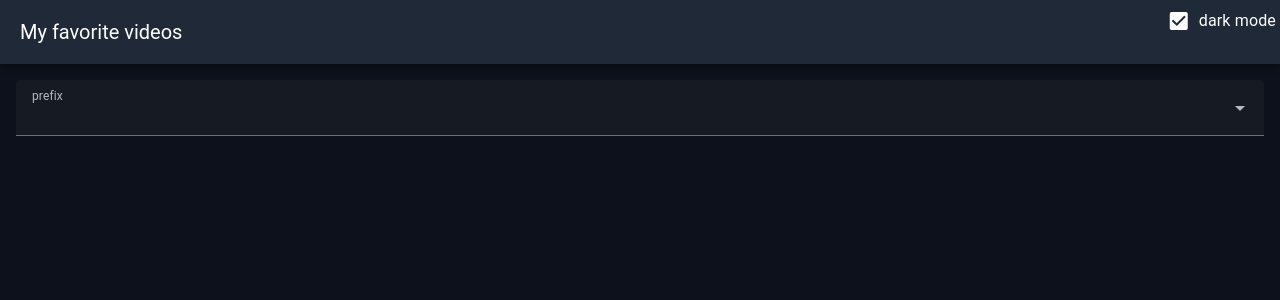
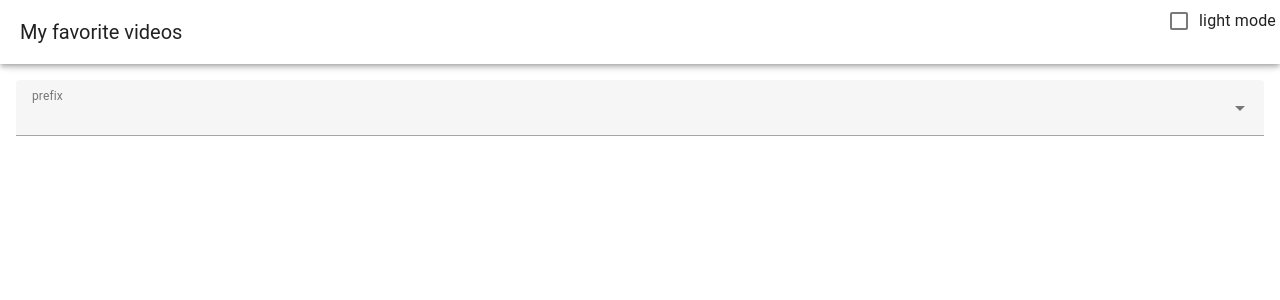
Before and after one commit to bruin-iwai/avshare3, a Nuxt app in the folder packages/gui/: page / in a window 1280 px wide. Shown: the top 300 px of the page. Built offline with nearby package versions, Linux system fonts and the light colour scheme.

Commit message:
vuetify-nuxt-module を使った設定簡素化, 合わせて package-lock.json を再作成

```diff
--- a/packages/gui/app/plugins/vuetify.ts
+++ /dev/null
@@ -1,47 +0,0 @@
-// import this after install `@mdi/font` package
-import '@mdi/font/css/materialdesignicons.css';
-
-import 'vuetify/styles';
-import { createVuetify } from 'vuetify';
-
-export default defineNuxtPlugin((app) => {
-  const vuetify = createVuetify({
-    theme: {
-      defaultTheme: 'dark',
-      themes: {
-        light: {
-          dark: false,
-          colors: {
-            background: '#FFFFFF',
-            surface: '#FFFFFF',
-            primary: '#4f46e5',
-            secondary: '#9333ea',
-            error: '#ef4444',
-            info: '#3b82f6',
-            success: '#22c55e',
-            warning: '#f59e0b',
-          },
-        },
-        dark: {
-          dark: true,
-          colors: {
-            background: '#0C111B',
-            surface: '#1f2937',
-            primary: '#6366f1',
-            secondary: '#9333ea',
-            error: '#ef4444',
-            info: '#3b82f6',
-            success: '#22c55e',
-            warning: '#f59e0b',
-          },
-        },
-      },
-      variations: {
-        colors: ['primary', 'secondary', 'accent'],
-        lighten: 9,
-        darken: 9,
-      },
-    },
-  });
-  app.vueApp.use(vuetify);
-});
--- a/packages/gui/nuxt.config.ts
+++ b/packages/gui/nuxt.config.ts
@@ -1,14 +1,5 @@
-import vuetify, { transformAssetUrls } from 'vite-plugin-vuetify';
-
 export default defineNuxtConfig({
-  modules: [
-    '@nuxt/eslint',
-    (_options, nuxt) => {
-      nuxt.hooks.hook('vite:extendConfig', (config) => {
-        config.plugins!.push(vuetify({ autoImport: true }));
-      });
-    },
-  ],
+  modules: ['@nuxt/eslint', 'vuetify-nuxt-module'],
 
   runtimeConfig: {
     public: {
@@ -22,12 +13,6 @@ export default defineNuxtConfig({
     typeCheck: true,
   },
 
-  // This config needs vue-tsc
-  // https://nuxt.com/docs/4.x/guide/concepts/typescript
-  build: {
-    transpile: ['vuetify'],
-  },
-
   vite: {
     define: {
       'process.env.DEBUG': false,
@@ -37,11 +22,6 @@ export default defineNuxtConfig({
         port: 24678,
       },
     },
-    vue: {
-      template: {
-        transformAssetUrls,
-      },
-    },
   },
 
   compatibilityDate: '2025-03-15',
--- /dev/null
+++ b/packages/gui/vuetify.config.ts
@@ -0,0 +1,40 @@
+import { defineVuetifyConfiguration } from 'vuetify-nuxt-module/custom-configuration';
+
+export default defineVuetifyConfiguration({
+  theme: {
+    defaultTheme: 'dark',
+    themes: {
+      light: {
+        dark: false,
+        colors: {
+          background: '#FFFFFF',
+          surface: '#FFFFFF',
+          primary: '#4f46e5',
+          secondary: '#9333ea',
+          error: '#ef4444',
+          info: '#3b82f6',
+          success: '#22c55e',
+          warning: '#f59e0b',
+        },
+      },
+      dark: {
+        dark: true,
+        colors: {
+          background: '#0C111B',
+          surface: '#1f2937',
+          primary: '#6366f1',
+          secondary: '#9333ea',
+          error: '#ef4444',
+          info: '#3b82f6',
+          success: '#22c55e',
+          warning: '#f59e0b',
+        },
+      },
+    },
+    variations: {
+      colors: ['primary', 'secondary', 'accent'],
+      lighten: 9,
+      darken: 9,
+    },
+  },
+});
```
Also changed, not shown: packages/gui/package.json (+9 -11 lines), packages/gui/tsconfig.json (+16 -1 lines), 1 other file (tests, documents, lock files or other folders).
